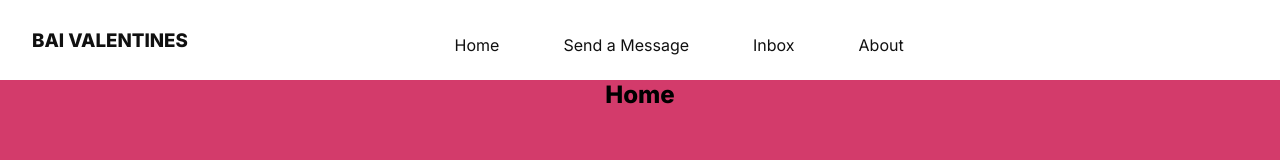
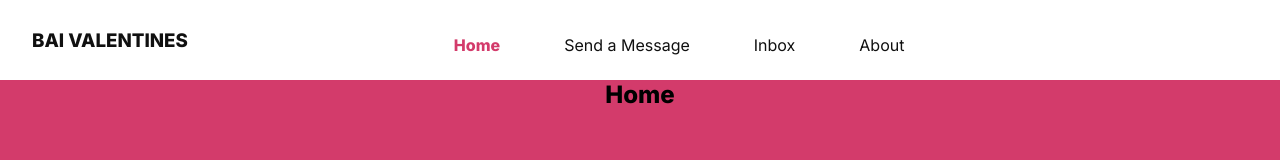
Before and after one commit to OmarJallouq/Valentine-Notes-Website, a React (Create React App) app in the folder frontend/: page / in a window 1280 px wide. Shown: the top 160 px of the page. Built offline with nearby package versions, Linux system fonts and the light colour scheme.

Commit message:
mistake with icon install + nav bar changes

```diff
--- a/frontend/package.json
+++ b/frontend/package.json
@@ -8,6 +8,7 @@
     "@testing-library/user-event": "^13.5.0",
     "react": "^18.2.0",
     "react-dom": "^18.2.0",
+    "react-icons": "^5.0.1",
     "react-router-dom": "^6.21.2",
     "react-scripts": "5.0.1",
     "web-vitals": "^2.1.4"
@@ -19,7 +20,6 @@
     "eject": "react-scripts eject"
   },
   "proxy": "http://localhost:4000/",
-
   "eslintConfig": {
     "extends": [
       "react-app",
--- a/frontend/src/components/Nav.js
+++ b/frontend/src/components/Nav.js
@@ -1,6 +1,6 @@
 import React, {useRef} from 'react';
 import {FaBars, FaTimes} from 'react-icons/fa';
-import {Link} from 'react-router-dom';
+import {Link, NavLink} from 'react-router-dom';
 import '../styles/main.css';
 
 function Nav(){
@@ -12,10 +12,10 @@ function Nav(){
         <header>
             <h3>BAI VALENTINES</h3>
             <nav ref={navRef}>
-                <Link to="/">Home</Link>
-                <Link to="/send-a-message">Send a Message</Link>
-                <Link to="/inbox">Inbox</Link>
-                <Link to="/about">About</Link>
+                <NavLink to="/">Home</NavLink>
+                <NavLink to="/send-a-message">Send a Message</NavLink>
+                <NavLink to="/inbox">Inbox</NavLink>
+                <NavLink to="/about">About</NavLink>
                 <button className='nav-btn nav-close-btn' onClick={showNav}>
                     <FaTimes />
                 </button>
--- a/frontend/src/styles/main.css
+++ b/frontend/src/styles/main.css
@@ -5,12 +5,11 @@
     margin: 0;
     box-sizing: border-box;
     font-family: 'Inter', sans-serif;
-    background-color: var(--secondaryColor);
+    background-color: var(--mainColor);
 }
 
 :root{
-    --mainColor: #FFFFFF;
-    --secondaryColor: #d33b6b;
+    --mainColor: #d33b6b;
     --textColor: #101010;
 
 }
@@ -23,7 +22,7 @@ header{
     justify-content: space-between;
     height: 80px;
     padding: 0 2rem;
-    background-color: var(--mainColor);
+    background-color: #FFFFFF;
     color: var(--textColor);
 }
 
@@ -39,8 +38,12 @@ nav a{
 }
 
 nav a:hover{
-    color: var(--secondaryColor);
+    color: var(--mainColor);
+}
 
+.active {
+    font-weight: 800;
+    color: var(--mainColor);
 }
 
 header .nav-btn{
@@ -72,7 +75,7 @@ header .nav-btn{
         align-items: center;
         justify-content: center;
         gap: 1.5rem;
-        background-color: var(--mainColor);
+        background-color: #FFFFFF;
         transition: 1s;
         transform: translateY(-100vh);
     }
--- a/package.json
+++ /dev/null
@@ -1,5 +0,0 @@
-{
-  "dependencies": {
-    "react-icons": "^5.0.1"
-  }
-}
```
Also changed, not shown: 2 other files (tests, documents, lock files or other folders).
